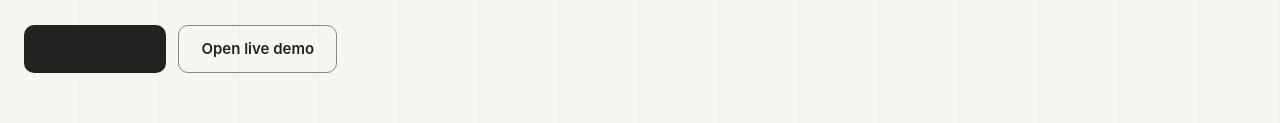
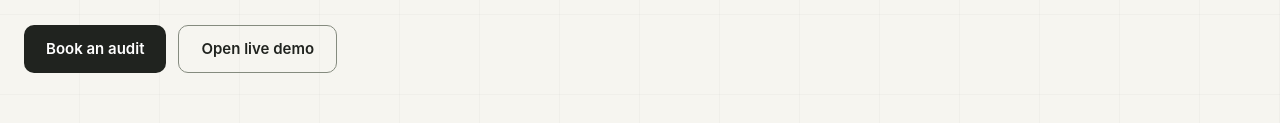
Before and after one commit to anilandcode/rag-citation-tool, a website: page v2/index.html in a window 1280 px wide. Shown: the part 556-679 px from the top of the page. Drawn offline with Linux system fonts and the light colour scheme; a web font is replaced by a local one.

Commit message:
style: restore contrast on legacy audit CTA

```diff
--- a/v2/index.html
+++ b/v2/index.html
@@ -294,7 +294,7 @@
     <h1>Sources you can put in front of a <em>board</em>.</h1>
     <p class="hero-sub">I ship citation-grounded RAG. CiteRAG is the live case. Hire the same build for your docs.</p>
     <div class="hero-actions">
-      <a class="btn btn-primary" href="#book">Book an audit</a>
+      <a class="btn btn-primary" href="#book" style="color:#fff">Book an audit</a>
       <a class="btn btn-ghost" href="/demo">Open live demo</a>
     </div>
   </div>
```
